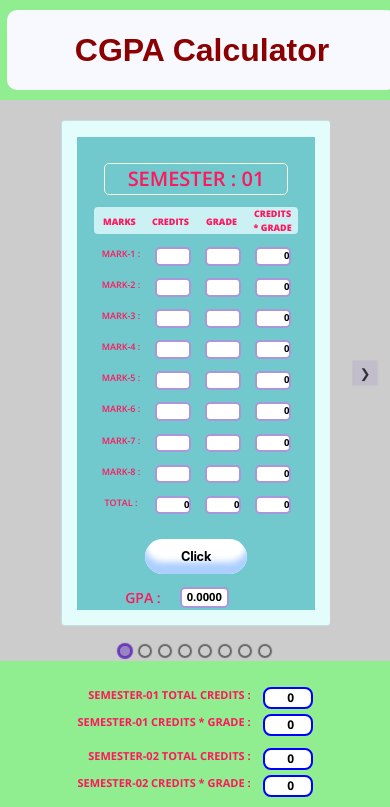
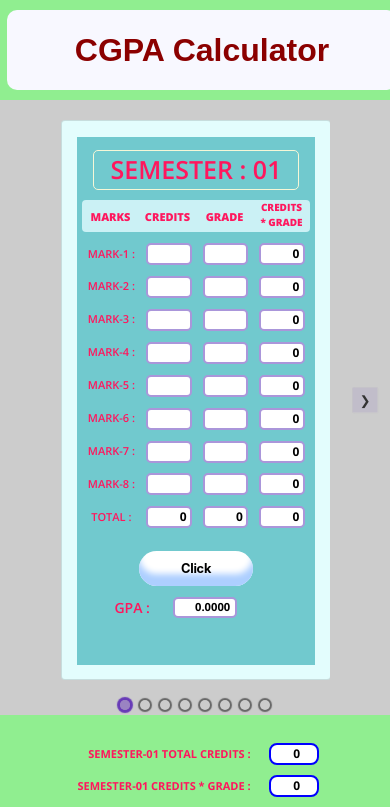
Before and after one commit to njmani007/cgpa-app, a React (Create React App) app: page / in a window 390 px wide. Shown: the top 807 px of the page. Built offline with nearby package versions, Linux system fonts and the light colour scheme.

Commit message:
third commit

```diff
--- a/src/components/BoxAll/BoxAll.css
+++ b/src/components/BoxAll/BoxAll.css
@@ -11,7 +11,7 @@ body{
 
 .card{
     width: 100%;
-    height: 136vh;
+    height: 57rem;
     background: #E3FDFD;
     color: #fff;
     font-size: 30px;
@@ -67,14 +67,15 @@ body{
 .r-text{
     color: #FF165D;
     width: 70%;
-    font-size: 15px;
+    font-size: 17px;
+    margin: auto;
     text-align: right;
     font-weight: bolder;
 }
 .r-box{
     width: 20%;
     outline: none;
-    font-size: 15px;
+    font-size: 21px;
     font-weight: bold;
     border-radius: 8px;
     border: 2px solid blue;
@@ -83,7 +84,7 @@ body{
 }
 .ans{
     margin: 10px 20px;
-    height: 100vh;
+    height: 45rem;
     display: flex;
     flex-direction: column;
     align-items: center;
@@ -120,7 +121,7 @@ body{
 }
 .a-box {
     width: 100%;
-    height: 130vh;
+    height: 55rem;
     background-color: #71C9CE;
     display: flex;
     flex-direction: row;
@@ -131,8 +132,8 @@ body{
 
 }
 .box {
-    width: 90%;
-    height: 109vh;
+    width: 100%;
+    height: 54rem;
     padding: 5px;
 }
 
@@ -141,7 +142,7 @@ body{
 
 .contain{
     width: 100%;
-    height: 107vh;
+    height: 55rem;
     display: flex;
     flex-direction: column;
     gap: 3%;
@@ -164,7 +165,7 @@ body{
 }
 .t-span{
   position: relative;
-  font-size: 17px;
+  font-size: 19px;
   font-weight: 800;
   color: #FF165D;
   top:28%;
@@ -172,7 +173,7 @@ body{
 }
 .t2-span{
   position: relative;
-  font-size: 17px;
+  font-size: 18px;
   font-weight: 800;
   color: #FF165D;
   padding: 0;
@@ -188,9 +189,10 @@ body{
 {
   background-color: #CBF1F5;
   border-radius: 4px;
+  height: 3.5rem;
 }
 .sem{
-  font-size: 26px;
+  font-size: 32px;
   width: 90%;
   top: 50%;
   left: 50%;
@@ -212,13 +214,13 @@ span{
     text-align: center;
 }
 .m-box{
-    width:18%;
-    font-size: 0.9rem;
+    width:20%;
+    font-size: 1.3rem;
     font-weight: bold;
     text-align: right;
     outline: none;
     border-radius: 5px;
-    padding-left: 5px;
+    padding: 0 0.3rem;
     border: 2px solid #AA96DA;
 }
 .m-box:focus,
@@ -235,21 +237,20 @@ span{
 }
 
 .gpa{
-    font-size: 20px;
+    font-size: 27px;
     width: 20%;
     top: 50%;
     left: 50%;
     text-align: center;
 }
 .t-box{
-    width: 30%;
-    font-size: 1rem;
+    width: 35%;
+    font-size: 1.4rem;
     font-weight: bold;
     text-align: right;
     outline: none;
     border-radius: 5px;
     padding: 0 0.3rem;
-    padding-left: 5px;
     border: 2px solid #AA96DA;
     transition: all 0.3s ease;
 }
@@ -298,13 +299,14 @@ span{
   transform: scale(1.025);
 }
 .m-span{
-    font-size: 14px;
+    font-size: 21px;
     font-weight: 600;
     color: #FF165D;
-    width: 20%;
+    width: 21%;
     top: 50%;
     left: 50%;
     text-align: center;
+    margin: 0;
 }
 
 @media (min-width: 768px) {
@@ -317,13 +319,13 @@ span{
 
 @media screen and (min-width:320px) and (max-width:480px){
     .sem{
-        font-size: 20px;
+        font-size: 25px;
     }
     .t-span{
-        font-size: 9px;
+        font-size: 11px;
     }
     .t2-span{
-        font-size: 9px;
+        font-size: 10px;
     }
 
     /**/
@@ -331,10 +333,15 @@ span{
         font-size: 10px;
     }
     .m-span{
-        font-size: 9px;
+        font-size: 11px;
+        margin: 1% 0;
     }
     .m-box{
-        font-size: 0.6rem;
+        font-size: 12px;
+        padding: 0 0.2rem;
+    }
+    .b-box:nth-child(2) {
+        height: 2rem;
     }
     .button-c{
         font-size: 0.8rem;
@@ -347,18 +354,22 @@ span{
     }
     .t-box{
         font-size: 0.7rem;
+
     }
     .contain{
-        height: 55vh;
+        height: 35rem;
+        padding: 0.5rem 0;
+        gap: 2%;
     }
+
     .box{
-        height: 56vh;
+        height: 33rem;
     }
     .a-box{
-        height: 56vh;
+        height: 33rem;
     }
     .card{
-        height: 60vh;
+        height: 35rem;
     }
     .c-boxs{
         gap: 0.8rem;
@@ -371,7 +382,7 @@ span{
         font-size: 12px;
     }
     .ans{
-        height: 80vh;
+        height: 50rem;
     }
     .d-box{
         flex-wrap: wrap;
@@ -380,7 +391,7 @@ span{
 }
 @media screen and (min-width:481px)and (max-width:768px){
     .ans {
-        height: 90vh;
+        height: 70rem;
     }
     .t-span {
         font-size: 17px;
@@ -400,7 +411,6 @@ span{
     }
 
 
-
     .gpa {
         font-size: 23px;
         width: 25%;
@@ -409,16 +419,17 @@ span{
         font-size: 1.5rem;
     }
     .contain {
-        height: 118vh;
+        height: 62rem;
+        padding-top: 1.5rem;
     }
     .box{
-        height: 56vh;
+        height: 59rem;
     }
     .a-box {
-        height: 92vh;
+        height: 60rem;
     }
     .card {
-        height: 95vh;
+        height: 62rem;
     }
     .c-boxs{
         gap: 0.8rem;
@@ -446,13 +457,13 @@ span{
 
 @media screen and (min-width:769px)and (max-width:1023px){
     .ans {
-        height: 90vh;
+        height: 70rem;
     }
     .t-span {
-        font-size: 17px;
+        font-size: 20px;
     }
     .t2-span {
-        font-size: 17px;
+        font-size: 20px;
         top: 3%;
     }
 
@@ -475,16 +486,17 @@ span{
         font-size: 1.5rem;
     }
     .contain {
-        height: 118vh;
+        height: 46rem;
+        padding-top: 0.7rem;
     }
     .box{
-        height: 178vh;
+        height: 51rem;
     }
     .a-box {
-        height: 178vh;
+        height: 52rem;
     }
     .card {
-        height: 187vh;
+        height: 54.1rem;
     }
     .c-boxs{
         gap: 0.8rem;
```
